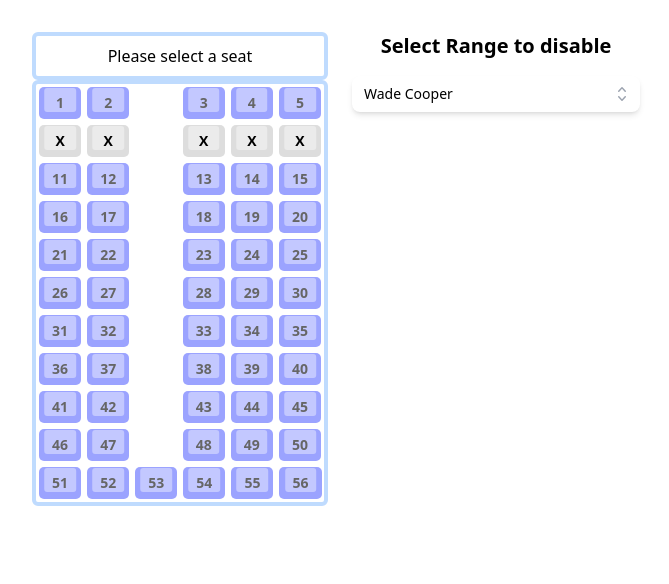
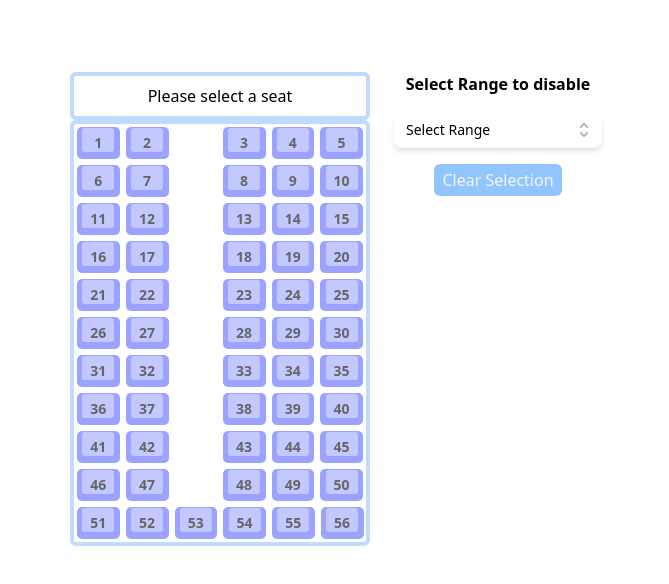
Before and after one commit to skynetpanda9/BusSeat, a React (Vite) app: page / in a window 1280 px wide. Shown: the top 584 px of the page, without its empty margins (304-973 px from the left). Built offline with nearby package versions, Linux system fonts and the light colour scheme.

Commit message:
added range selector

```diff
--- a/src/App.jsx
+++ b/src/App.jsx
@@ -6,14 +6,8 @@ import SeatsView from "./Components/SeatsView";
 function App() {
   return (
     <div className='w-full flex flex-col justify-start p-0 m-0 items-center'>
-      <div className='flex flex-row w-1/2 items-start'>
-        <div className='w-[300px] mr-6'>
-          <SeatsView />
-        </div>
-        <div>
-          <h3 className='font-bold text-xl'>Select Range to disable</h3>
-          <DropDown />
-        </div>
+      <div className='flex flex-row w-full items-center justify-center'>
+        <SeatsView />
       </div>
     </div>
   );
--- a/src/Components/DropDown.jsx
+++ b/src/Components/DropDown.jsx
@@ -1,25 +1,73 @@
-import { Fragment, useState } from "react";
+import { Fragment, useState, useEffect } from "react";
 import { Listbox, Transition } from "@headlessui/react";
 import { CheckIcon, ChevronUpDownIcon } from "@heroicons/react/20/solid";
 
-const people = [
-  { name: "Wade Cooper" },
-  { name: "Arlene Mccoy" },
-  { name: "Devon Webb" },
-  { name: "Tom Cook" },
-  { name: "Tanya Fox" },
-  { name: "Hellen Schmidt" },
-];
-
-export default function DropDown() {
-  const [selected, setSelected] = useState(people[0]);
+export default function DropDown({ currentRange, setCurrentRange, busSeat }) {
+  const [selected, setSelected] = useState(currentRange);
+  const [displaytext, setDisplayText] = useState("");
+  const display = () => {
+    switch (selected) {
+      case "1,2,3,4,5":
+        setDisplayText("From 1 - 5");
+        setCurrentRange(busSeat.slice(0, 1));
+        break;
+      case "6,7,8,9,10":
+        setDisplayText("From 6 - 10");
+        setCurrentRange(busSeat.slice(1, 2));
+        break;
+      case "11,12,13,14,15":
+        setDisplayText("From 11 - 15");
+        setCurrentRange(busSeat.slice(2, 3));
+        break;
+      case "16,17,18,19,20":
+        setDisplayText("From 16 - 20");
+        setCurrentRange(busSeat.slice(3, 4));
+        break;
+      case "21,22,23,24,25":
+        setDisplayText("From 21 - 25");
+        setCurrentRange(busSeat.slice(4, 5));
+        break;
+      case "26,27,28,29,30":
+        setDisplayText("From 26 - 30");
+        setCurrentRange(busSeat.slice(5, 6));
+        break;
+      case "31,32,33,34,35":
+        setDisplayText("From 31 - 35");
+        setCurrentRange(busSeat.slice(6, 7));
+        break;
+      case "36,37,38,39,40":
+        setDisplayText("From 36 - 40");
+        setCurrentRange(busSeat.slice(7, 8));
+        break;
+      case "41,42,43,44,45":
+        setDisplayText("From 41 - 45");
+        setCurrentRange(busSeat.slice(8, 9));
+        break;
+      case "46,47,48,49,50":
+        setDisplayText("From 46 - 50");
+        setCurrentRange(busSeat.slice(9, 10));
+        break;
+      case "51,52,53,54,55,56":
+        setDisplayText("From 51 - 56");
+        setCurrentRange(busSeat.slice(10, 11));
+        break;
+      default:
+        setDisplayText("Select Range");
+        setCurrentRange([]);
+        break;
+    }
+  };
+  useEffect(() => {
+    display();
+  }, [selected]);
 
   return (
-    <div className='mt-4 w-72'>
+    <div>
+      <div className='mt-4 w-52'>
         <Listbox value={selected} onChange={setSelected}>
           <div className='relative mt-1'>
             <Listbox.Button className='relative w-full cursor-default rounded-lg bg-white py-2 pl-3 pr-10 text-left shadow-md focus:outline-none focus-visible:border-indigo-500 focus-visible:ring-2 focus-visible:ring-white focus-visible:ring-opacity-75 focus-visible:ring-offset-2 focus-visible:ring-offset-orange-300 sm:text-sm'>
-            <span className='block truncate'>{selected.name}</span>
+              <span className='block truncate'>{displaytext}</span>
               <span className='pointer-events-none absolute inset-y-0 right-0 flex items-center pr-2'>
                 <ChevronUpDownIcon
                   className='h-5 w-5 text-gray-400'
@@ -34,15 +82,15 @@ export default function DropDown() {
               leaveTo='opacity-0'
             >
               <Listbox.Options className='absolute mt-1 max-h-60 w-full overflow-auto rounded-md bg-white py-1 text-base shadow-lg ring-1 ring-black ring-opacity-5 focus:outline-none sm:text-sm'>
-              {people.map((person, personIdx) => (
+                {busSeat.map((row, idx) => (
                   <Listbox.Option
-                  key={personIdx}
+                    key={idx}
                     className={({ active }) =>
                       `relative cursor-default select-none py-2 pl-10 pr-4 ${
                         active ? "bg-amber-100 text-amber-900" : "text-gray-900"
                       }`
                     }
-                  value={person}
+                    value={`${row}`}
                   >
                     {({ selected }) => (
                       <>
@@ -51,7 +99,7 @@ export default function DropDown() {
                             selected ? "font-medium" : "font-normal"
                           }`}
                         >
-                        {person.name}
+                          {`${row}`}
                         </span>
                         {selected ? (
                           <span className='absolute inset-y-0 left-0 flex items-center pl-3 text-amber-600'>
@@ -67,5 +115,16 @@ export default function DropDown() {
           </div>
         </Listbox>
       </div>
+      <button
+        disabled={displaytext === "Select Range"}
+        onClick={() => {
+          setCurrentRange([]);
+          setDisplayText("Select Range");
+        }}
+        className='mt-4 rounded-md bg-blue-500 text-blue-50 px-2 py-1 disabled:bg-blue-300'
+      >
+        Clear Selection
+      </button>
+    </div>
   );
 }
--- a/src/Components/SeatsView.jsx
+++ b/src/Components/SeatsView.jsx
@@ -1,4 +1,5 @@
 import React, { useState } from "react";
+import DropDown from "./DropDown";
 import "./styleTest.css";
 
 const busSeat = [
@@ -16,9 +17,11 @@ const busSeat = [
 ];
 
 const SeatsView = () => {
+  const [currentRange, setCurrentRange] = useState([]);
   return (
-    <div className='plane'>
-      <div className='h-12 relative overflow-hidden text-center border-blue-200 before:content-[""] before:flex before:flex-row before:absolute before:h-12 before:w-full before:rounded-md before:border-4 before:border-blue-200'>
+    <div className='flex flex-row w-full justify-center mt-10'>
+      <div className='flex flex-col w-[300px]'>
+        <div className='h-12 relative text-center border-blue-200 before:content-[""] before:flex before:flex-row before:absolute before:h-12 before:w-full before:rounded-md before:border-4 before:border-blue-200'>
           <h1 className='w-full mt-3'>Please select a seat</h1>
         </div>
         <ol className='border-4 border-blue-200 rounded-md'>
@@ -35,18 +38,16 @@ const SeatsView = () => {
                   type='A'
                 >
                   {row?.map((s) => {
-                  const range = busSeat.slice(1, 2);
                     return (
                       <li key={s} className='seat' data-bs-toggle='tooltip'>
                         <input
                           type='checkbox'
                           id={s}
-                        disabled={range.find((o) => o === row)}
-                        // onClick={() => {
-                        //   range.find((o) => o === row)
-                        //     ? console.log("booked")
-                        //     : console.log(s);
-                        // }}
+                          disabled={
+                            currentRange
+                              ? currentRange.find((o) => o === row)
+                              : "none"
+                          }
                         />
                         <label htmlFor={s}>{s}</label>
                       </li>
@@ -58,6 +59,17 @@ const SeatsView = () => {
           })}
         </ol>
       </div>
+      <div className='flex flex-col items-center ml-6'>
+        <h3 className='font-bold text-center text-base w-52'>
+          Select Range to disable
+        </h3>
+        <DropDown
+          currentRange={currentRange}
+          setCurrentRange={setCurrentRange}
+          busSeat={busSeat}
+        />
+      </div>
+    </div>
   );
 };
 
```
Lines whose indentation alone changed are shown as unchanged.
